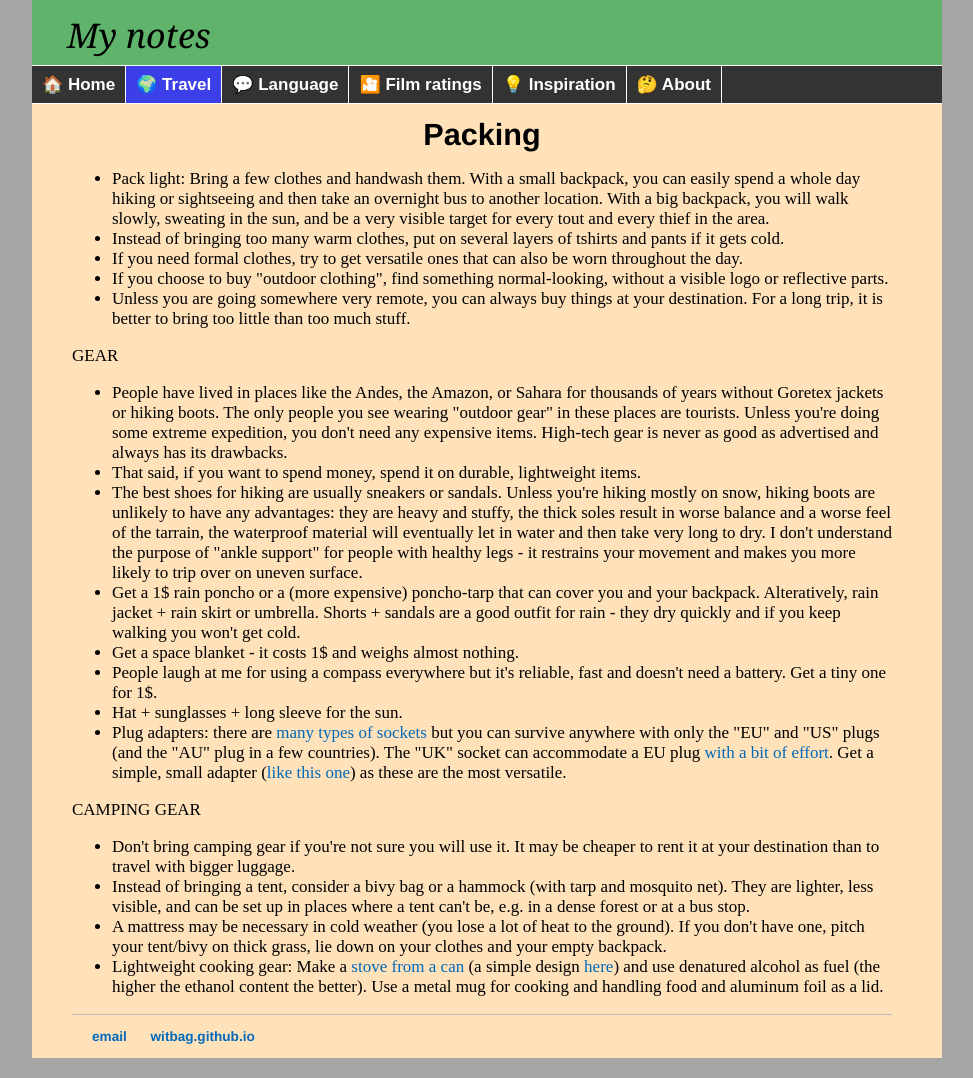
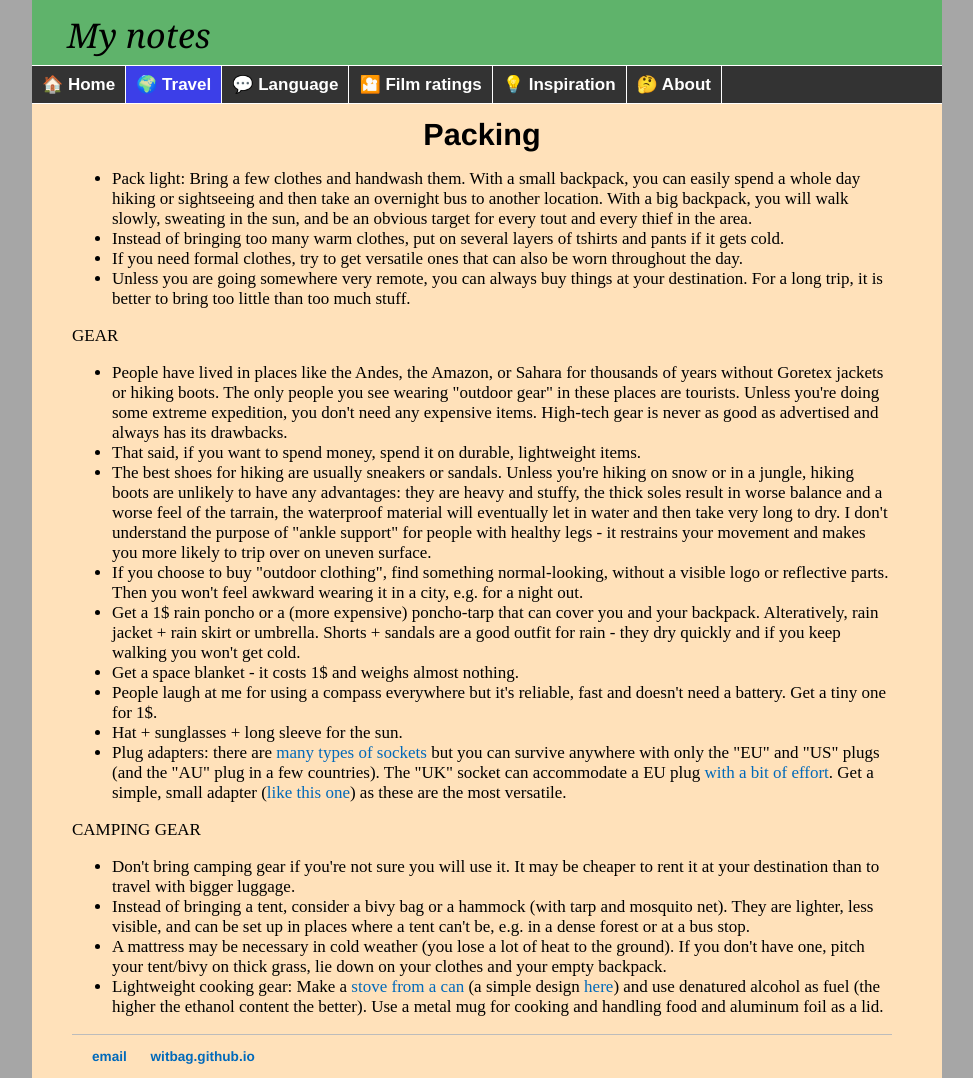
Before and after one commit to witbag/witbag.github.io, a Jekyll site: the page built from travel/packing.html, in a window 1280 px wide. Shown: the whole page, without its empty margins (153-1126 px from the left). Built offline with Jekyll 4.4.1, drawn with Linux system fonts in a browser that asks for light colours.

Commit message:
Update packing.html

```diff
--- a/travel/packing.html
+++ b/travel/packing.html
@@ -8,17 +8,17 @@ title: Travel resources
 <br>
 <center><h2>Packing</h2></center>
 <ul>
-<li>Pack light: Bring a few clothes and handwash them. With a small backpack, you can easily spend a whole day hiking or sightseeing and then take an overnight bus to another location. With a big backpack, you will walk slowly, sweating in the sun, and be a very visible target for every tout and every thief in the area.
+<li>Pack light: Bring a few clothes and handwash them. With a small backpack, you can easily spend a whole day hiking or sightseeing and then take an overnight bus to another location. With a big backpack, you will walk slowly, sweating in the sun, and be an obvious target for every tout and every thief in the area.
 <li>Instead of bringing too many warm clothes, put on several layers of tshirts and pants if it gets cold.
 <li>If you need formal clothes, try to get versatile ones that can also be worn throughout the day.
-<li>If you choose to buy "outdoor clothing", find something normal-looking, without a visible logo or reflective parts.
 <li>Unless you are going somewhere very remote, you can always buy things at your destination. For a long trip, it is better to bring too little than too much stuff.
 </ul>
 GEAR<br>
 <ul>
 <li>People have lived in places like the Andes, the Amazon, or Sahara for thousands of years without Goretex jackets or hiking boots. The only people you see wearing "outdoor gear" in these places are tourists. Unless you're doing some extreme expedition, you don't need any expensive items. High-tech gear is never as good as advertised and always has its drawbacks.
 <li>That said, if you want to spend money, spend it on durable, lightweight items.
-<li>The best shoes for hiking are usually sneakers or sandals. Unless you're hiking mostly on snow, hiking boots are unlikely to have any advantages: they are heavy and stuffy, the thick soles result in worse balance and a worse feel of the tarrain, the waterproof material will eventually let in water and then take very long to dry. I don't understand the purpose of "ankle support" for people with healthy legs - it restrains your movement and makes you more likely to trip over on uneven surface.
+<li>The best shoes for hiking are usually sneakers or sandals. Unless you're hiking on snow or in a jungle, hiking boots are unlikely to have any advantages: they are heavy and stuffy, the thick soles result in worse balance and a worse feel of the tarrain, the waterproof material will eventually let in water and then take very long to dry. I don't understand the purpose of "ankle support" for people with healthy legs - it restrains your movement and makes you more likely to trip over on uneven surface.
+<li>If you choose to buy "outdoor clothing", find something normal-looking, without a visible logo or reflective parts. Then you won't feel awkward wearing it in a city, e.g. for a night out.
 <li>Get a 1$ rain poncho or a (more expensive) poncho-tarp that can cover you and your backpack. Alteratively, rain jacket + rain skirt or umbrella. Shorts + sandals are a good outfit for rain - they dry quickly and if you keep walking you won't get cold.
 <li>Get a space blanket - it costs 1$ and weighs almost nothing.
 <li>People laugh at me for using a compass everywhere but it's reliable, fast and doesn't need a battery. Get a tiny one for 1$.
```
